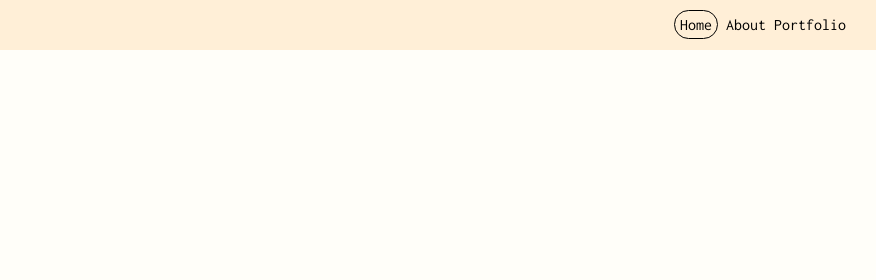
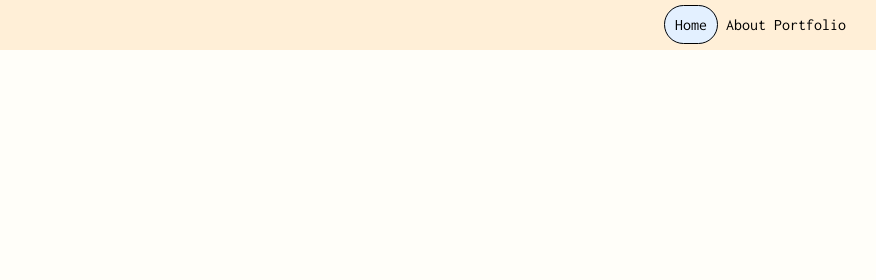
Before and after one commit to bethanyallen42/personal-website, a plain HTML site: page index.html in a window 1280 px wide. Shown: the top 280 px of the page, 404-1280 px from the left. Drawn offline with Linux system fonts and the light colour scheme; a web font is replaced by a local one.

Commit message:
Updated current page class appearance in header

```diff
--- a/site.css
+++ b/site.css
@@ -28,7 +28,8 @@ header {
 
 .current-page {
     border: 1px solid black;
-    padding: 5px;
+    background-color: var(--light-primary);
+    padding: 10px;
     border-radius: 25px;
 }
 
```
